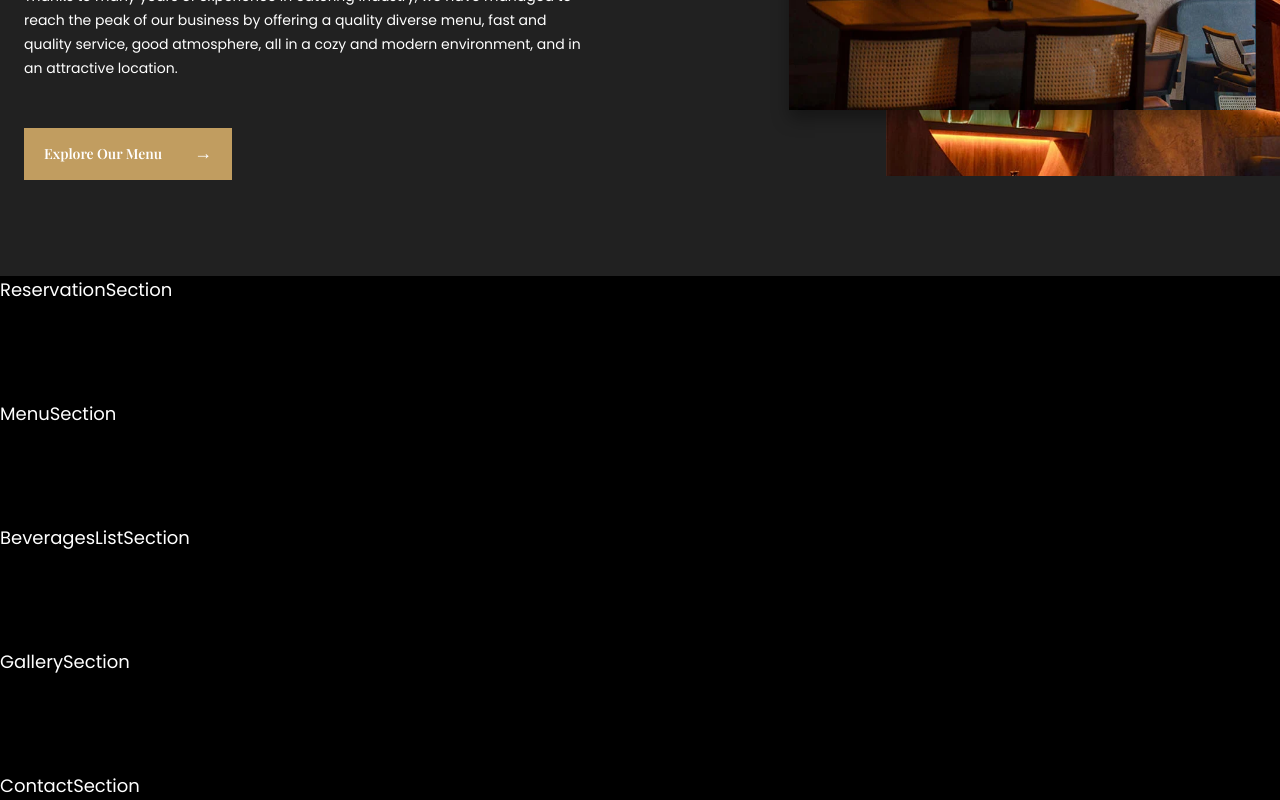
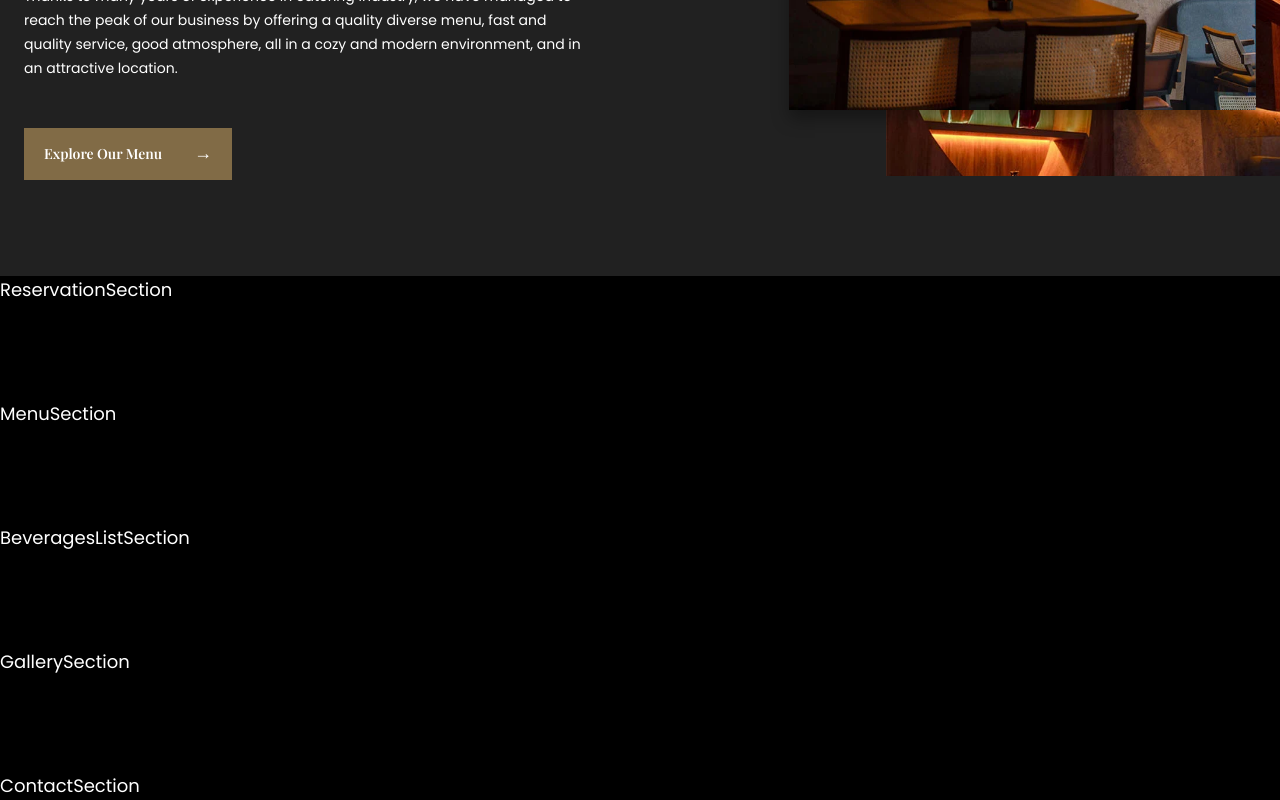
Before and after one commit to milosmicevic/April-Beograd, a React (Vite) app: page / in a window 1280 px wide. Shown: the part 1180-1980 px from the top of the page. Built offline with nearby package versions, Linux system fonts and the light colour scheme.

Commit message:
Fixing color contrast

```diff
--- a/src/components/OurStorySection/OurStorySection.jsx
+++ b/src/components/OurStorySection/OurStorySection.jsx
@@ -20,7 +20,7 @@ const OurStorySection = forwardRef((props, ref) => {
             <p className="text-sm leading-6">{t("ourStoryParagraphTwo")}</p>
           </div>
           <a
-            className="flex font-semibold items-center gap-8 py-3.5 px-5 font-playfairDisplay w-max text-sm bg-primary our-story-link"
+            className="flex font-semibold items-center gap-8 py-3.5 px-5 font-playfairDisplay w-max text-sm bg-primary/60 our-story-link"
             href="#menu-section"
           >
             {t("ourStoryButtonText")} <span className="-mt-1 text-lg duration-500"> &#x2192;</span>
```
